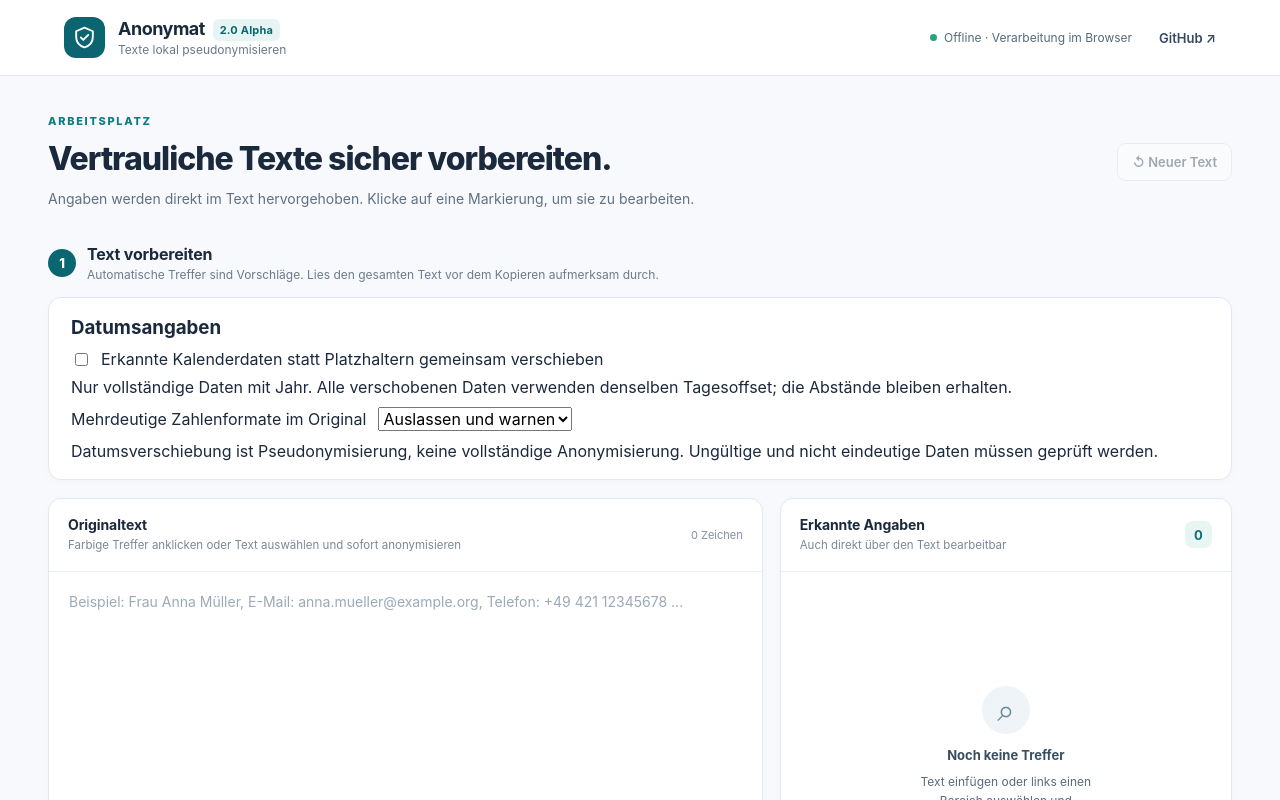
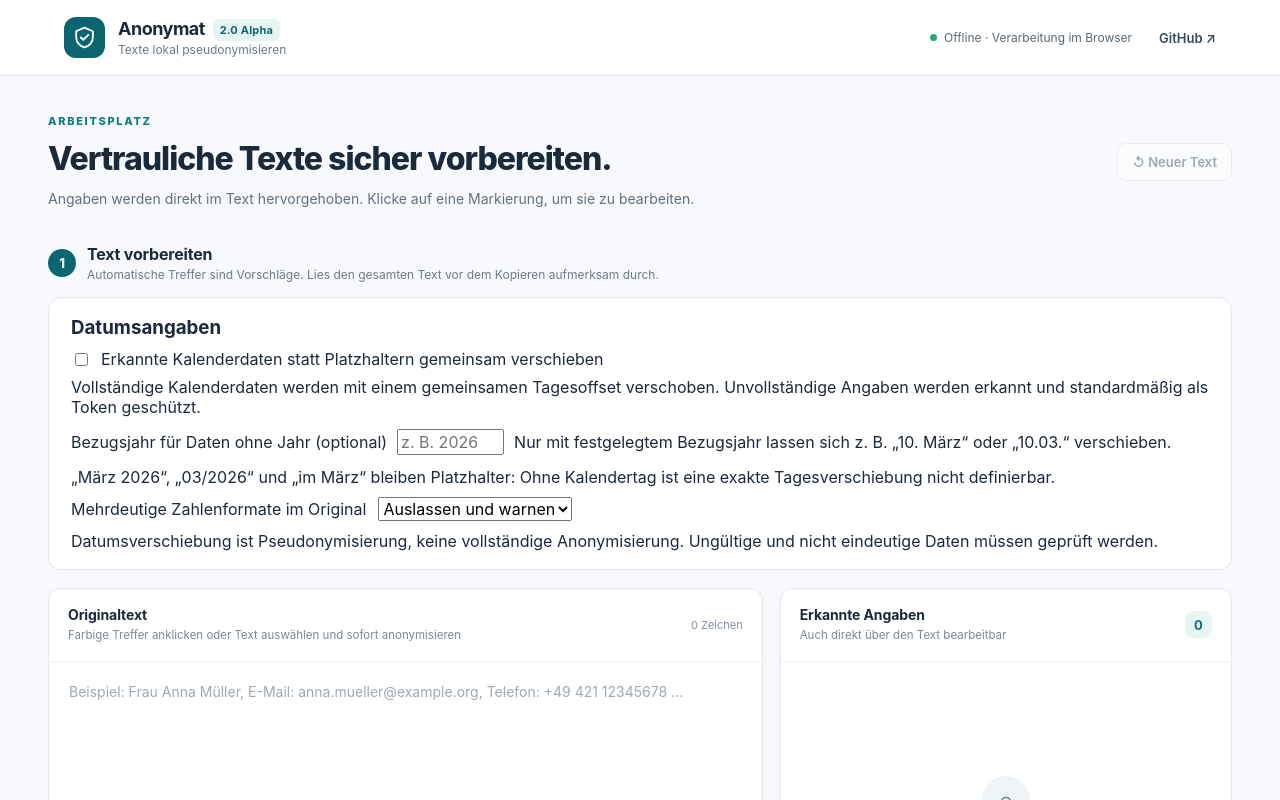
Before and after one commit to Uli-Z/Anonymat, a Svelte app in the folder v2/: page / in a window 1280 px wide. Shown: the top 800 px of the page. Built offline with nearby package versions, Linux system fonts and the light colour scheme.

Commit message:
feat(v2): configure reference year and restore translated partial dates in UI

```diff
--- a/v2/src/App.svelte
+++ b/v2/src/App.svelte
@@ -9,6 +9,7 @@
   import { replacementKey, validateCustomToken, type ReplacementRule } from './lib/replacement-strategies';
   import { randomDateOffset, restoreShiftedDates, parseDate, calendarDayDifference, type NumericDateOrder } from './lib/dates';
   import type { MappingEntry } from './lib/replace';
+  import { parsePartialDate, partialOriginalIso, restoreShiftedPartialDates, type ShiftedPartial } from './lib/partial-dates';
 
   const kinds: Kind[] = ['PERSON', 'FIRST_NAME', 'LAST_NAME', 'EMAIL', 'PHONE', 'IBAN', 'DATE', 'TIME', 'OTHER'];
 
@@ -22,8 +23,9 @@
   let dateOffset = $state(randomDateOffset());
   let numericOrder = $state<NumericDateOrder>('auto');
   let replyNumericOrder = $state<NumericDateOrder>('auto');
+  let partialReferenceYear = $state<number | null>(null);
   // Keep the inverse data from the last export even if the draft or offset changes.
-  let exportSnapshot = $state<{mapping:MappingEntry[]; shiftedDates:string[]; offset:number}|null>(null);
+  let exportSnapshot = $state<{mapping:MappingEntry[]; shiftedDates:string[]; partialDates:ShiftedPartial[]; offset:number}|null>(null);
   let editingReplacement = $state<string | null>(null);
   let replacementDraft = $state('');
   let replacementError = $state('');
@@ -45,12 +47,16 @@
     manual: hit.origin === 'manual'
   })));
   let prepared = $derived(maskText(source, active, replacementRules, {
-    dateShiftEnabled, offsetDays: dateOffset, numericOrder
+    dateShiftEnabled, offsetDays: dateOffset, numericOrder, partialReferenceYear
   }));
   let hasDateOverride = $derived(Object.values(replacementRules).some(rule=>rule.mode==='shift-date'));
   let preview = $derived(splitForPreview(prepared.text));
+  let inversePartial = $derived(restoreShiftedPartialDates(
+    reply, exportSnapshot?.partialDates ?? prepared.partialDates,
+    {numericOrder:replyNumericOrder}
+  ));
   let inverseDates = $derived(restoreShiftedDates(
-    reply,exportSnapshot?.shiftedDates ?? prepared.dates.map(date=>date.shiftedIso),
+    inversePartial.text,exportSnapshot?.shiftedDates ?? prepared.dates.map(date=>date.shiftedIso),
     exportSnapshot?.offset ?? dateOffset,{numericOrder:replyNumericOrder}
   ));
   let restored = $derived(restoreText(inverseDates.text,exportSnapshot?.mapping ?? prepared.mapping));
@@ -165,6 +171,8 @@
     if (group.activeCount === 0) return 'Nicht ersetzt';
     const shifted = prepared.dates.find(entry=>group.kind==='DATE' && sameTerm(entry.original,group.text));
     if(shifted)return shifted.shifted;
+    const partial = prepared.partialDates.find(entry=>group.kind==='DATE' && sameTerm(entry.original,group.text));
+    if(partial)return partial.shifted;
     return prepared.mapping.find(entry =>
       entry.kind === group.kind && sameTerm(entry.original, group.text)
     )?.token ?? '—';
@@ -198,10 +206,15 @@
     const token = replacementDraft.trim();
     // Editing a shifted date updates the ONE global offset. Never introduce
     // an inconsistent per-occurrence replacement that breaks chronology.
-    if(group.kind==='DATE' && prepared.dates.some(item=>sameTerm(item.original,group.text))){
-      const original=parseDate(group.text,{numericOrder});
-      const target=parseDate(token,{numericOrder});
-      const offset=original && target?calendarDayDifference(original.iso,target.iso):null;
+    if(group.kind==='DATE' && (prepared.dates.some(item=>sameTerm(item.original,group.text)) ||
+       prepared.partialDates.some(item=>sameTerm(item.original,group.text)))){
+      const fullOriginal=parseDate(group.text,{numericOrder});
+      const fullTarget=parseDate(token,{numericOrder});
+      const partialOriginal=parsePartialDate(group.text,{numericOrder});
+      const partialTarget=parsePartialDate(token,{numericOrder});
+      const origIso=fullOriginal?.iso ?? (partialOriginal && partialOriginalIso(partialOriginal,partialReferenceYear));
+      const targetIso=fullTarget?.iso ?? (partialTarget && partialOriginalIso(partialTarget,partialReferenceYear));
+      const offset=origIso && targetIso?calendarDayDifference(origIso,targetIso):null;
       if(offset===null || !Number.isSafeInteger(offset) || offset===0 || Math.abs(offset)>3650){
         replacementError='Bitte ein gültiges vollständiges Kalenderdatum wählen (maximal ±3650 Tage, nicht 0).';
         return;
@@ -262,6 +275,7 @@
     dateOffset = randomDateOffset();
     numericOrder = 'auto';
     replyNumericOrder = 'auto';
+    partialReferenceYear = null;
     exportSnapshot = null;
     editingReplacement = null;
     replacementError = '';
@@ -276,6 +290,7 @@
     const snapshot={
       mapping:prepared.mapping.map(item=>({...item})),
       shiftedDates:prepared.dates.map(item=>item.shiftedIso),
+      partialDates:prepared.partialDates.map(item=>({...item})),
       offset:dateOffset
     };
     await copy(prepared.text,'Pseudonymisierter Text');
@@ -356,7 +371,19 @@
         <input type="checkbox" bind:checked={dateShiftEnabled}/>
         Erkannte Kalenderdaten statt Platzhaltern gemeinsam verschieben
       </label>
-      <p style="margin:8px 0 10px">Nur vollständige Daten mit Jahr. Alle verschobenen Daten verwenden denselben Tagesoffset; die Abstände bleiben erhalten.</p>
+      <p style="margin:8px 0 10px">Vollständige Kalenderdaten werden mit einem gemeinsamen Tagesoffset verschoben. Unvollständige Angaben werden erkannt und standardmäßig als Token geschützt.</p>
+      <div style="display:flex;gap:10px;flex-wrap:wrap;align-items:center;margin:12px 0">
+        <label for="partial-reference-year">Bezugsjahr für Daten ohne Jahr (optional)</label>
+        <input id="partial-reference-year" type="number" min="1000" max="9999" step="1"
+          value={partialReferenceYear ?? ''}
+          oninput={event => {
+            const raw=event.currentTarget.value.trim();
+            partialReferenceYear=raw?Number(raw):null;
+          }}
+          placeholder="z. B. 2026" style="max-width:112px"/>
+        <span>Nur mit festgelegtem Bezugsjahr lassen sich z. B. „10. März“ oder „10.03.“ verschieben.</span>
+      </div>
+      <p style="margin:0 0 10px">„März 2026“, „03/2026“ und „im März“ bleiben Platzhalter: Ohne Kalendertag ist eine exakte Tagesverschiebung nicht definierbar.</p>
       {#if dateShiftEnabled || hasDateOverride}
         <div style="display:flex;gap:10px;flex-wrap:wrap;align-items:center;margin-bottom:12px">
           <label for="date-offset">Verschiebung in Tagen</label>
@@ -515,7 +542,7 @@
       </div>
     </div>
 
-    {#if (exportSnapshot?.shiftedDates.length ?? prepared.dates.length)>0}
+    {#if (exportSnapshot?.shiftedDates.length ?? prepared.dates.length)>0 || (exportSnapshot?.partialDates.length ?? prepared.partialDates.length)>0}
       <div style="display:flex;gap:10px;align-items:center;flex-wrap:wrap;margin-bottom:14px">
         <label for="reply-date-order">Zahlenformate im übersetzten KI-Text</label>
         <select id="reply-date-order" bind:value={replyNumericOrder}>
@@ -541,8 +568,8 @@
           <button class="secondary-button" type="button" disabled={!reply.trim()} onclick={() => copy(restored.text, 'Wiederhergestellter Text')}>⧉ Kopieren</button>
         </div>
         <div class="restore-preview">{#if reply.trim()}{restored.text}{:else}<span class="preview-empty">Die Rückübersetzung wird hier angezeigt.</span>{/if}</div>
-        {#if reply.trim() && inverseDates.warnings.length}
-          <div class="inline-warning">{inverseDates.warnings.join(' ')}</div>
+        {#if reply.trim() && (inverseDates.warnings.length || inversePartial.warnings.length)}
+          <div class="inline-warning">{[...inversePartial.warnings,...inverseDates.warnings].join(' ')}</div>
         {/if}
         {#if reply.trim() && (restored.missing.length || restored.unknown.length)}
           <div class="inline-warning">
@@ -556,7 +583,7 @@
 
     <div class="footer-note">
       <span class="footer-note-icon" aria-hidden="true">ⓘ</span>
-      <span>Prototyp: bislang einfache Muster und Namensanreden. Die Erkennung ist unvollständig und ersetzt keine manuelle Kontrolle. Es werden keine Texte gespeichert oder versendet. Datumsverschiebung ist optional verfügbar; Wortlisten und Uhrzeitenverschiebung folgen.</span>
+      <span>Prototyp: bislang einfache Muster und Namensanreden. Die Erkennung ist unvollständig und ersetzt keine manuelle Kontrolle. Es werden keine Texte gespeichert oder versendet. Datumsverschiebung ist optional; unvollständige Kalenderdaten werden geschützt, ohne ein fehlendes Datum zu erfinden. Wortlisten und Uhrzeitenverschiebung folgen.</span>
     </div>
     {#if notice}<div class="toast" role="status">{notice}</div>{/if}
   </main>
```
